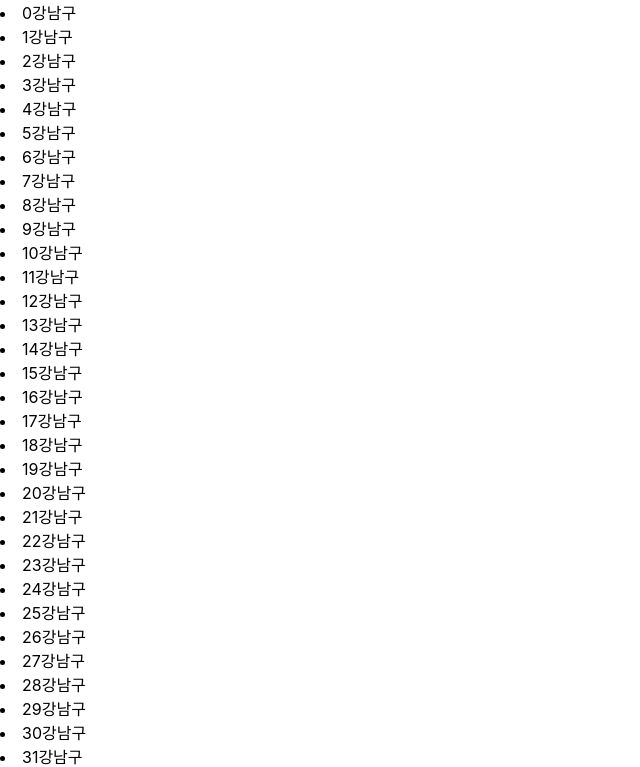
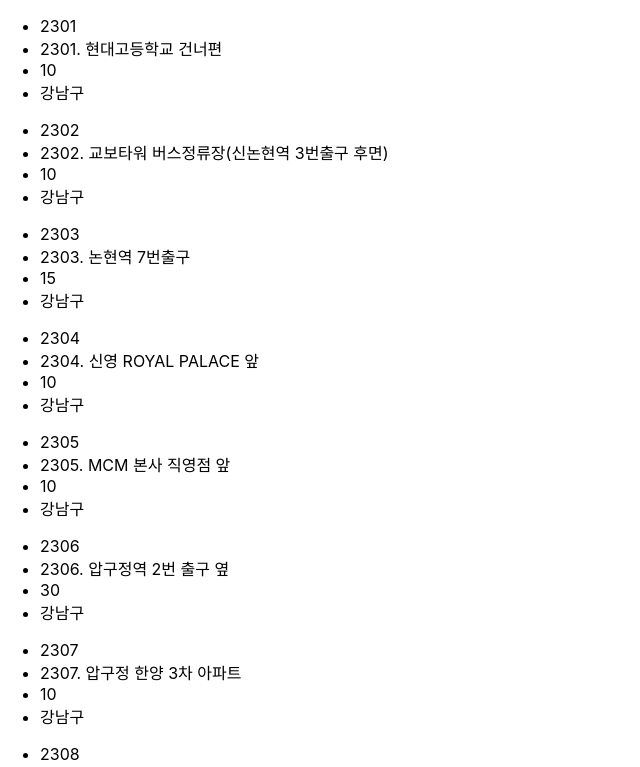
Before and after one commit to badbeoti/dangdang, a React (Create React App) app: page / in a window 1280 px wide. Shown: the top 767 px of the page, without its empty margins (0-640 px from the left). Built offline with nearby package versions, Linux system fonts and the light colour scheme.

Commit message:
newData로 데이터 폼 다시 렌더링

```diff
--- a/src/App.tsx
+++ b/src/App.tsx
@@ -27,11 +27,13 @@ function DataList(props: DataProps) {
 
 	return (
 		<div>
-			{data.map((item, index) => (
-				<li key={index}>
-					{index}
-					{item.대여소_구}
-				</li>
+			{newData.map((item, index) => (
+				<ul key={index}>
+					<li>{item.id}</li>
+					<li>{item.name}</li>
+					<li>{item.size}</li>
+					<li>{item.division}</li>
+				</ul>
 			))}
 		</div>
 	);
```
